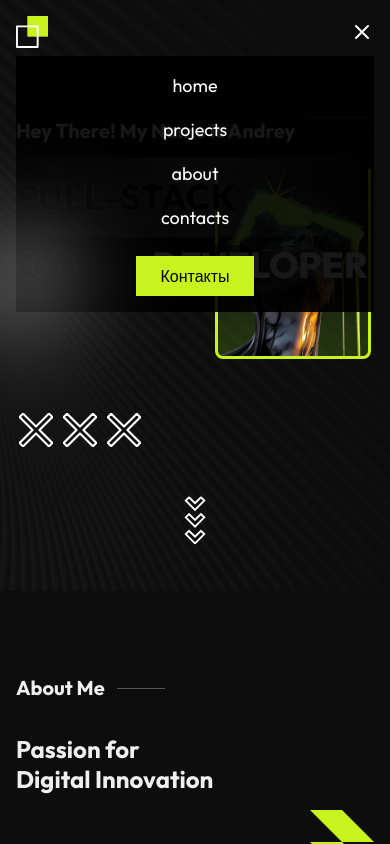
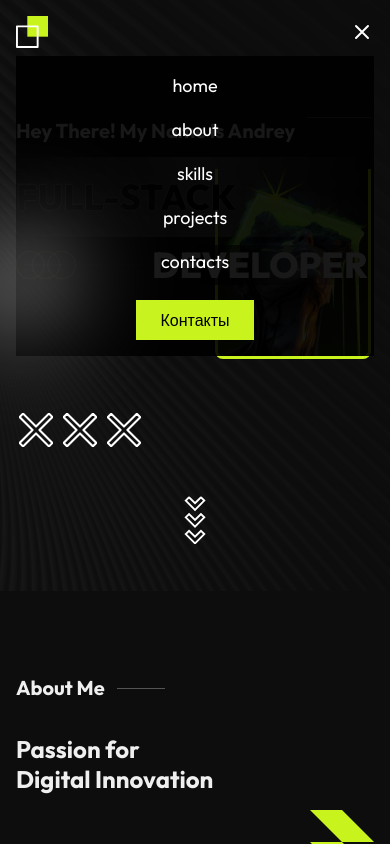
Before and after one commit to unrealchayka/main-portfolio, a Next.js app: page / in a window 390 px wide. Both pictures are taken after a click on the button 362 px from the left and 32 px from the top of the page. Shown: the top 844 px of the page. Built offline with nearby package versions, Linux system fonts and the light colour scheme.

Commit message:
fioxed mob header link

```diff
--- a/app/components/Header.tsx
+++ b/app/components/Header.tsx
@@ -48,10 +48,18 @@ export const Header = () => {
 
             window.scrollTo({
                 top: elementTop - offset,
-        behavior: 'smooth'
+                behavior: 'smooth',
             });
+
+            // Закрываем меню после начала скролла (можно добавить задержку)
+            setTimeout(() => setIsMobileMenuOpen(false), 500); // Задержка для плавности
         }
     };
+
+    useMotionValueEvent(scrollY, "change", (latest) => {
+        setIsScrolled(latest > 50);
+        // Убираем вызов toggleMobileMenu здесь, чтобы не открывалось/закрывалось при скролле
+    });
     useMotionValueEvent(scrollY, "change", (latest) => {
         setIsScrolled(latest > 50);
     });
@@ -145,7 +153,7 @@ export const Header = () => {
                         transition={{ duration: 0.3 }}
                     >
                         <ul className="flex flex-col items-center py-4 gap-4">
-                            {['home', 'projects', 'about', 'contacts'].map((item) => (
+                            {['home', 'about', 'skills', 'projects', 'contacts'].map((item) => (
                                 <motion.li
                                     key={item}
                                     onClick={() => scrollToSection(item)}
```
Lines whose indentation alone changed are shown as unchanged.
